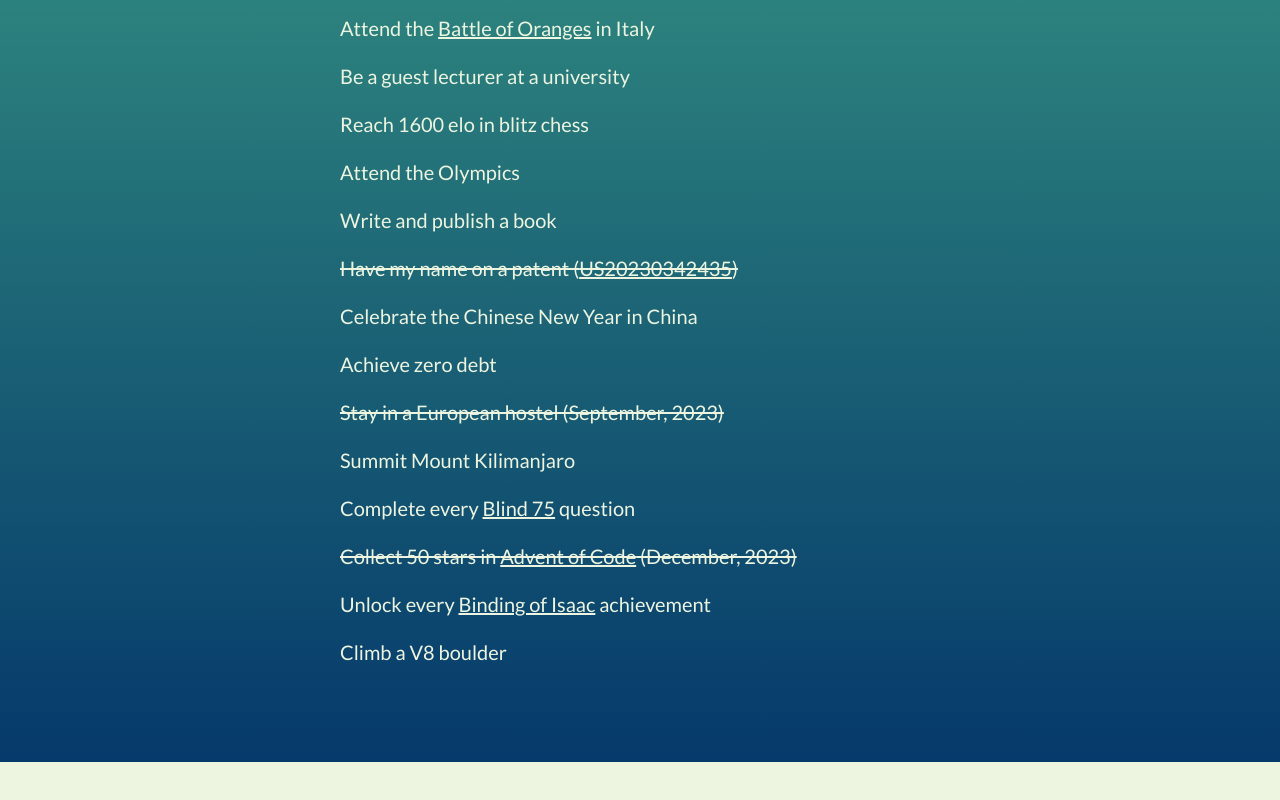
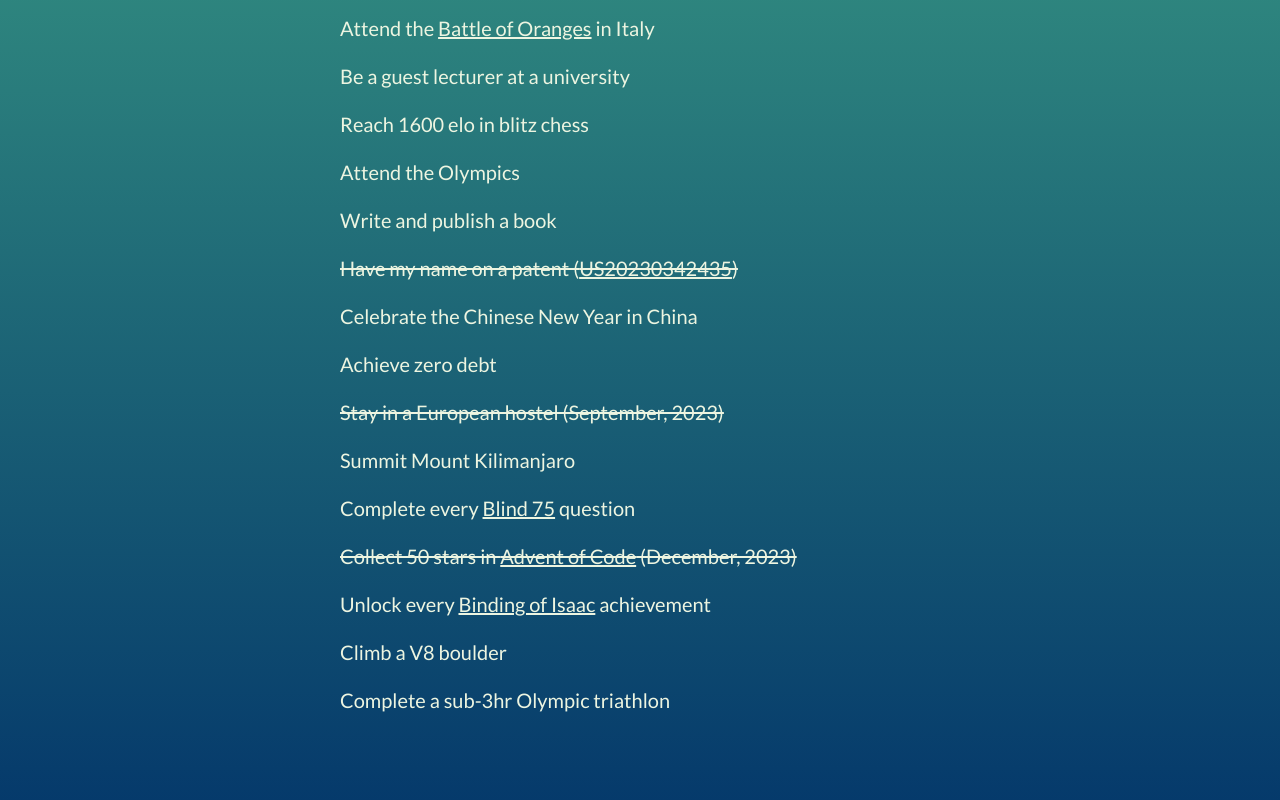
Before and after one commit to jwmke/personal-website, a Next.js app: page /bucketlist in a window 1280 px wide. Shown: the part 930-1730 px from the top of the page. Before the commit the page ends 1692 px from the top, so only its background shows below. Built offline with nearby package versions, Linux system fonts and the light colour scheme.

Commit message:
another bucket

```diff
--- a/pages/bucketlist.tsx
+++ b/pages/bucketlist.tsx
@@ -50,6 +50,7 @@ const BucketList: NextPage = () => {
             <p className='line-through'>Collect 50 stars in <a href='https://github.com/jwmke/AdventOfCode' target="_blank" rel="noreferrer" className='hover:text-teal underline hover:cursor-nesw-resize'>Advent of Code</a> (December, 2023)</p>
             <p>Unlock every <a href='https://en.wikipedia.org/wiki/The_Binding_of_Isaac_(video_game)' target="_blank" rel="noreferrer" className='hover:text-teal underline hover:cursor-nesw-resize'>Binding of Isaac</a> achievement</p>
             <p>Climb a V8 boulder</p>
+            <p>Complete a sub-3hr Olympic triathlon</p>
           </div>
         </div>
       </div>
```
